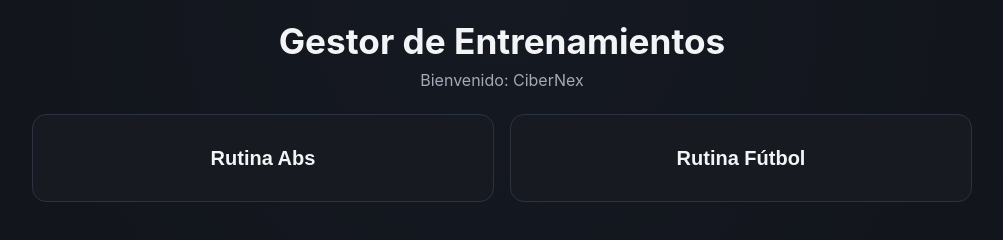
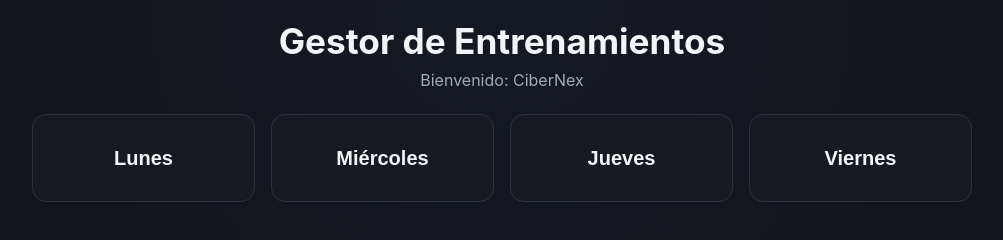
Before and after one commit to CiberNex/entrenamiento, a plain HTML site: page index.html in a window 1280 px wide. Shown: the whole page, without its empty margins (138-1141 px from the left). Drawn offline with Linux system fonts and the light colour scheme.

Commit message:
Actualización de rutinas
Se agregan los días de la semana para tener un mejor control

```diff
--- a/index.html
+++ b/index.html
@@ -15,8 +15,10 @@
 
     <section id="home-screen" class="screen active">
       <div class="routine-buttons">
-        <button class="btn btn-routine" data-routine="abs">Rutina Abs</button>
-        <button class="btn btn-routine" data-routine="futbol">Rutina Fútbol</button>
+        <button class="btn btn-routine" data-routine="abs">Lunes</button>
+        <button class="btn btn-routine" data-routine="futbol">Miércoles</button>
+        <button class="btn btn-routine" data-routine="futbol">Jueves</button>
+        <button class="btn btn-routine" data-routine="futbol">Viernes</button>
       </div>
     </section>
 
```
